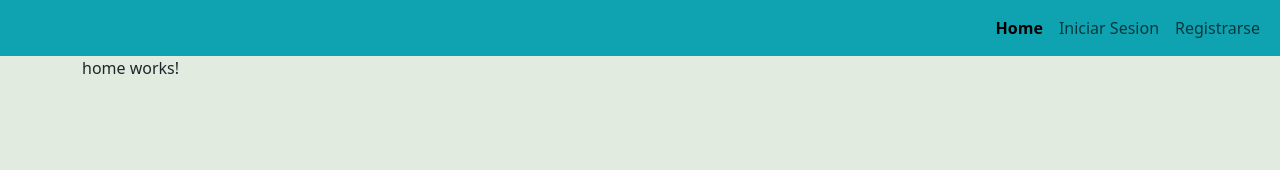
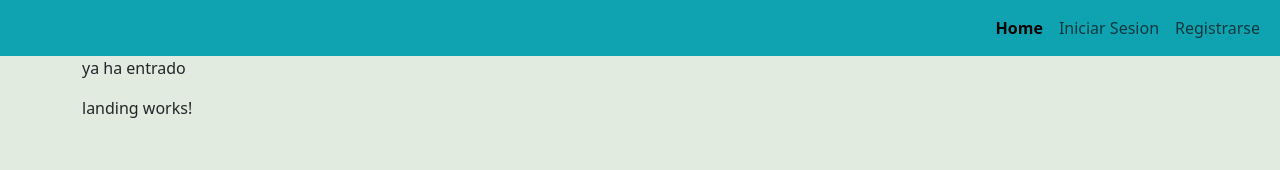
Before and after one commit to mcnudi/fullStackAngular, an Angular app: page /home in a window 1280 px wide. Shown: the top 170 px of the page. Built offline with nearby package versions, Linux system fonts and the light colour scheme.

Commit message:
Auto stash before merge of "landing" and "origin/develop"

```diff
--- a/src/app/pages/home/home.component.html
+++ b/src/app/pages/home/home.component.html
@@ -1 +1,2 @@
-<p>home works!</p>
+<p>ya ha entrado</p>
+<app-landing></app-landing>
--- a/src/app/pages/home/home.component.ts
+++ b/src/app/pages/home/home.component.ts
@@ -1,8 +1,10 @@
 import { Component } from '@angular/core';
+import { LandingComponent } from '../landing/landing.component';
+import { RouterOutlet } from '@angular/router';
 
 @Component({
   selector: 'app-home',
-  imports: [],
+  imports: [RouterOutlet,LandingComponent],
   templateUrl: './home.component.html',
   styleUrl: './home.component.css'
 })
--- /dev/null
+++ b/src/app/pages/landing/landing.component.html
@@ -0,0 +1 @@
+<p>landing works!</p>
```
Also changed, not shown: src/app/pages/landing/landing.component.ts (added, +11 -0 lines), src/app/shared/navegacion/navegacion.component.css (+0 -123 lines), src/app/pages/landing/landing.component.css (added).
